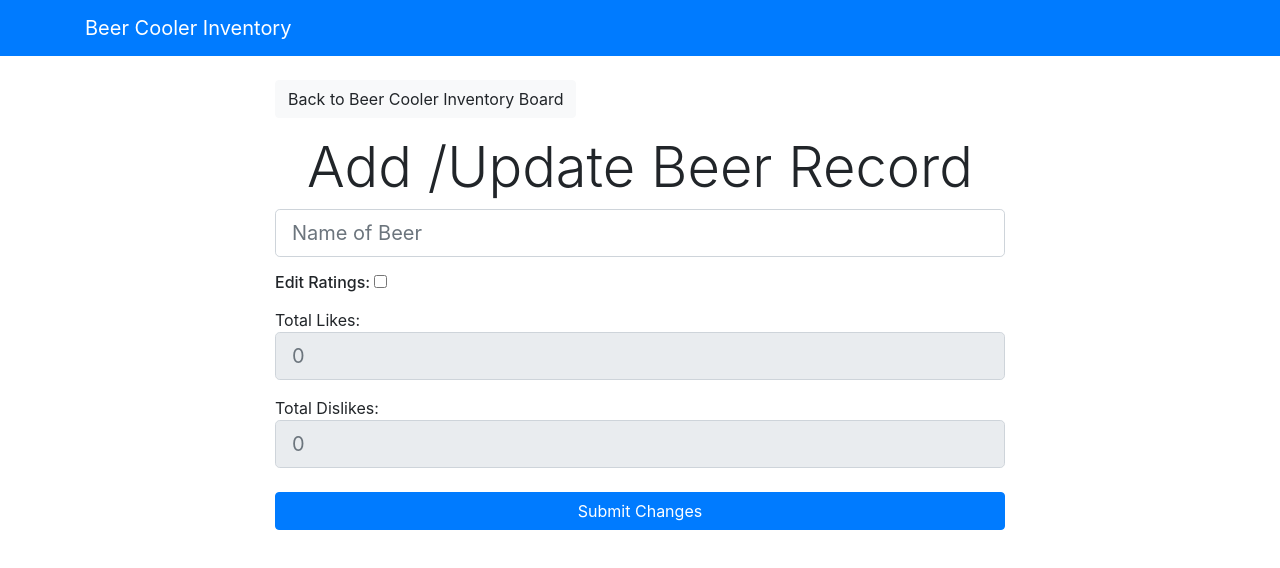
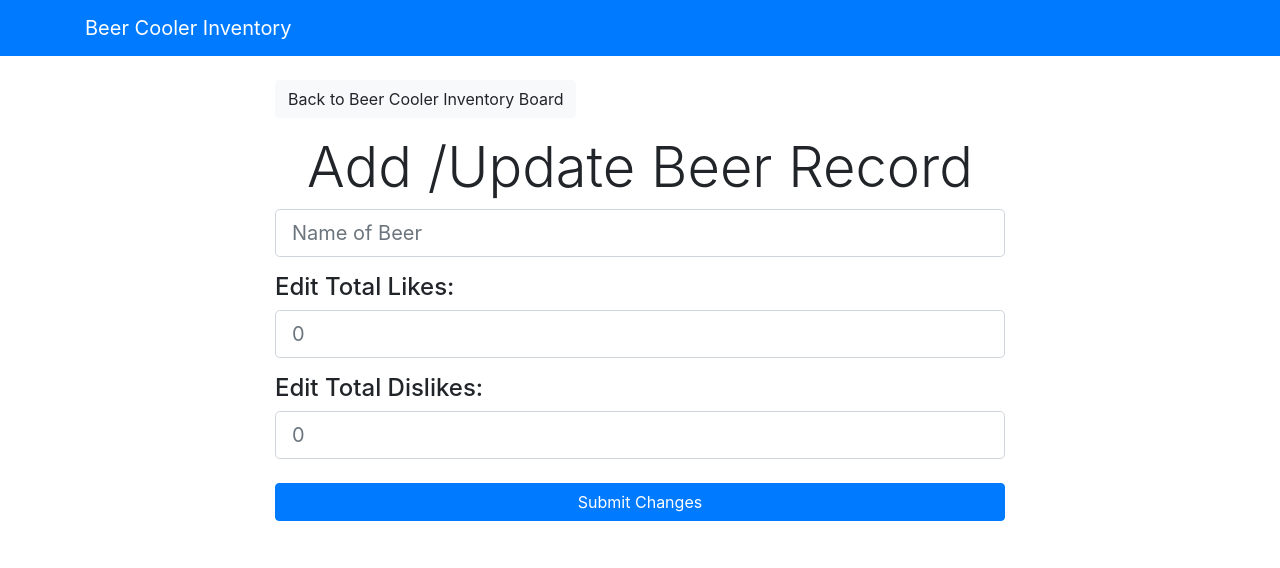
Before and after one commit to DaniSestan/Rate-This-Beer, a React (Create React App) app in the folder beer-cooler-react/: page /addBeer in a window 1280 px wide. Shown: the top 568 px of the page. Built offline with nearby package versions, Linux system fonts and the light colour scheme.

Commit message:
Closes #4

```diff
--- a/beer-cooler-react/src/components/Beer/AddBeer.js
+++ b/beer-cooler-react/src/components/Beer/AddBeer.js
@@ -2,6 +2,30 @@ import React, { Component } from 'react';
 import { Link } from "react-router-dom"
 
 class AddBeer extends Component {
+    constructor(){
+        super();
+        this.state = {
+            name: "",
+            likes: "",
+            dislikes: ""
+        };
+        this.onChange = this.onChange.bind(this);
+        this.onSubmit = this.onSubmit.bind(this);
+    }
+
+    onChange(e){
+        this.setState({[e.target.name]:e.target.value})
+    }
+
+    onSubmit(e){
+        e.preventDefault();
+        const newBeer = {
+            name: "this.state.name",
+            likes: "this.state.likes",
+            dislikes: "this.state.dislikes"
+        };
+        console.log(newBeer);
+    }
     render() {
         return (
             <div className="addProjectTask">
@@ -13,18 +37,41 @@ class AddBeer extends Component {
                         </Link>
                         <p></p>
                         <h4 className="display-4 text-center">Add /Update Beer Record</h4>
-                        <form>
+                        <form onSubmit={this.onSubmit}>
                             <div className="form-group">
-                                <input type="text" className="form-control form-control-lg" name="name" placeholder="Name of Beer" />
+                                <input type="text"
+                                className="form-control form-control-lg"
+                                name="name"
+                                value={this.state.name}
+                                placeholder="Name of Beer"
+                                onChange={this.onChange} />
+                            </div>
+                            <p></p>
+                            {/* <h6>Edit Ratings: <input type="checkbox" id="chk-edit-likes-dislikes" onclick="disable_enable_edit_ld()" /> </h6> */}
+                            <div className="form-group">
+                                <p></p>
+                                <h4>Edit Total Likes:</h4>
+                                <p>
+                                    <input type="number"
+                                    className="form-control form-control-lg"
+                                    placeholder="0"
+                                    id="num_likes"
+                                    name="likes"
+                                    value={this.state.likes}
+                                    onChange={this.onChange} /></p>
                             </div>
 
-                            <p></p>
-
                             <div className="form-group">
-                                <h6>Edit Ratings: <input type="checkbox" id="chk-edit-likes-dislikes" onclick="disable_enable_edit_ld()" /> </h6>
                                 <p></p>
-                                <p>Total Likes: <input type="number" className="form-control form-control-lg" placeholder="0" name="likes" id="num_likes" disabled/></p>
-                                <p>Total Dislikes: <input type="number" className="form-control form-control-lg" placeholder="0" name="dislikes" id="num_dislikes" disabled/></p>
+                                <h4>Edit Total Dislikes:</h4>
+                                <p>
+                                    <input type="number"
+                                    className="form-control form-control-lg"
+                                    placeholder="0"
+                                    id="num_dislikes"
+                                    name="dislikes"
+                                    value={this.state.dislikes}
+                                    onChange={this.onChange} /></p>
                             </div>
 
                             <input type="submit" value="Submit Changes" className="btn btn-primary btn-block mt-4" />
@@ -35,6 +82,8 @@ class AddBeer extends Component {
         </div>
         );
     }
+
+
 }
 
 
```
